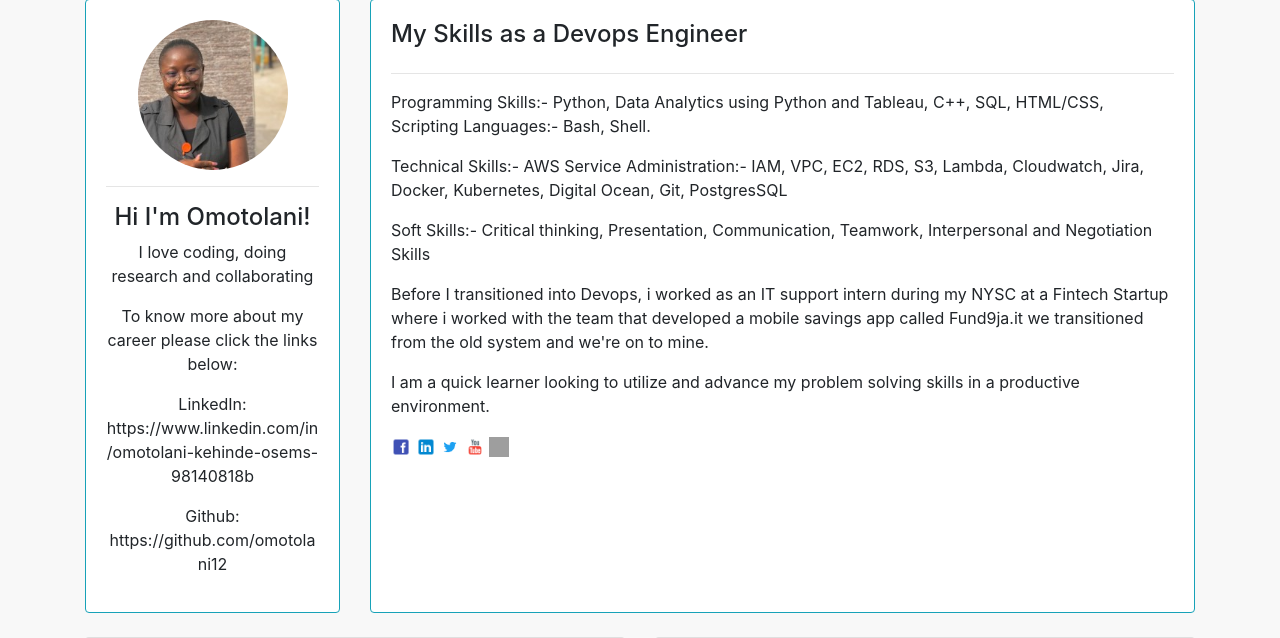
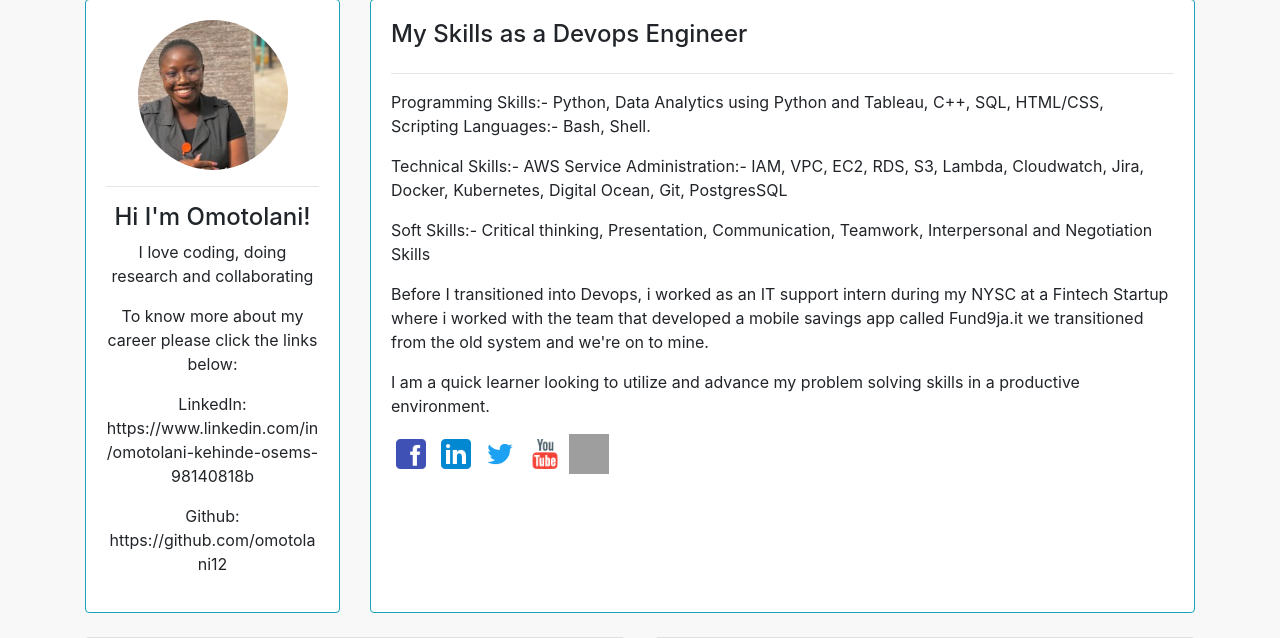
Before and after one commit to omotolani12/HNGI8, a Django app: page / in a window 1280 px wide. Shown: the part 25-663 px from the top of the page. Run offline with Django 3.2, Linux system fonts and the light colour scheme; some libraries are stand-ins or nearby versions; grey boxes are pictures that could not be loaded.

Commit message:
Image size

```diff
--- a/static/css/main.css
+++ b/static/css/main.css
@@ -26,8 +26,8 @@ ul{
 }
 
 .social{
-	width:20px;
-	height: 20px;
+	width:40px;
+	height: 40px;
 }
 .contact-form {
 	margin: 80px;
```
